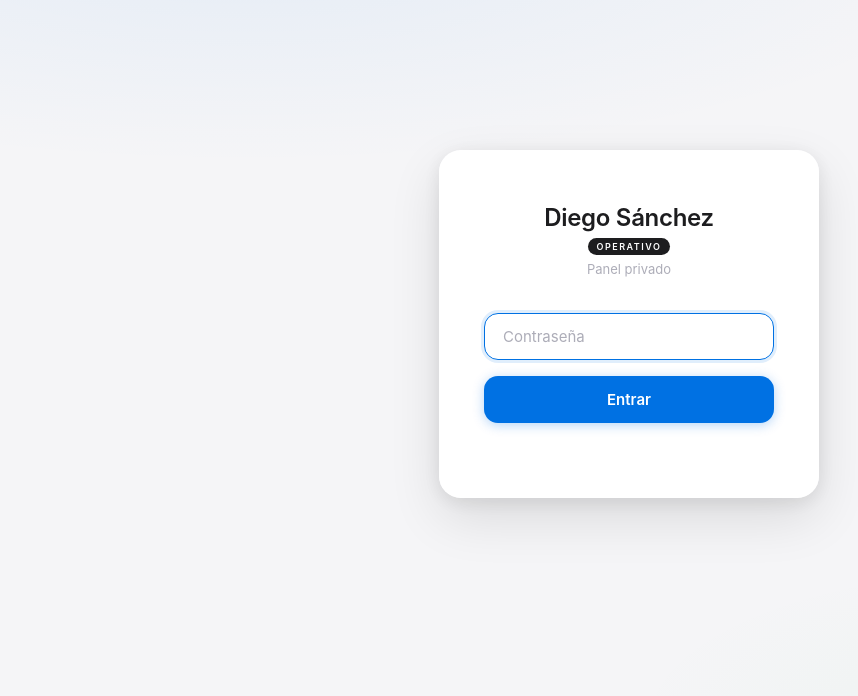
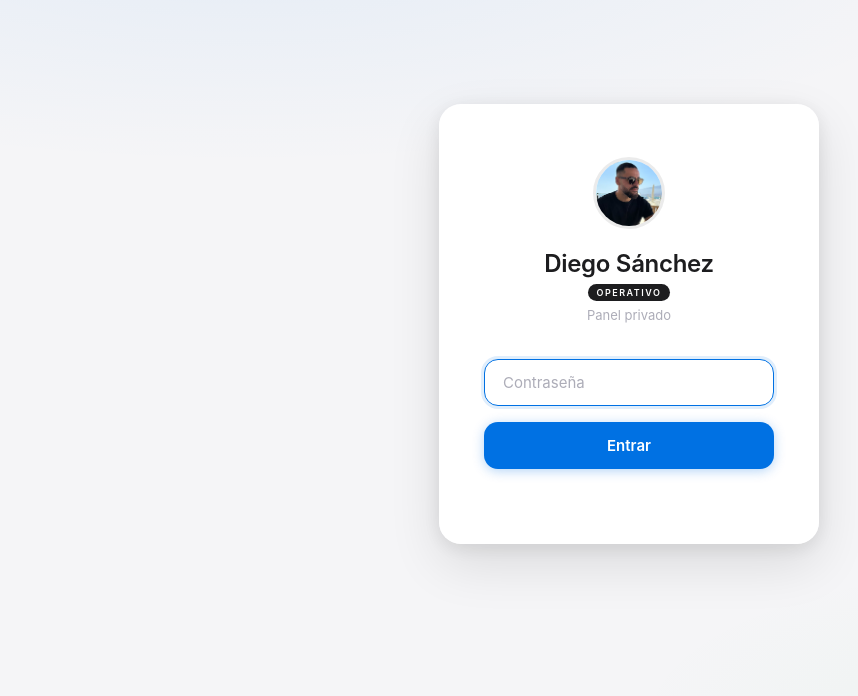
Before and after one commit to diegosanchezrealestate/diego-dashboard, a website: page dashboard.html in a window 1280 px wide. Shown: the part 76-772 px from the top of the page, without its empty margins (11-869 px from the left). Drawn offline with Linux system fonts and the light colour scheme.

Commit message:
Add profile avatar to login screen
Co-Authored-By: Claude Sonnet 4.6 <noreply@anthropic.com>

```diff
--- a/dashboard.html
+++ b/dashboard.html
@@ -991,6 +991,7 @@
     text-transform: uppercase; padding: 3px 9px; border-radius: 100px; margin-top: 6px;
   }
   .login-subtitle { font-size: 13px; color: var(--muted); margin: 6px 0 36px; }
+  .login-avatar { width: 72px; height: 72px; border-radius: 50%; object-fit: cover; border: 3px solid rgba(0,0,0,0.08); margin-bottom: 20px; }
   .login-input {
     width: 100%; padding: 13px 18px;
     background: rgba(0,0,0,0.04);
@@ -1024,6 +1025,7 @@
 <!-- ── LOGIN OVERLAY ──────────────────────────────────── -->
 <div id="login-overlay">
   <div class="login-card">
+    <img src="avatar.jpg" alt="Diego Sánchez" class="login-avatar">
     <div class="login-logo-text">Diego Sánchez</div>
     <div style="text-align:center"><span class="login-logo-badge">Operativo</span></div>
     <div class="login-subtitle">Panel privado</div>
```
